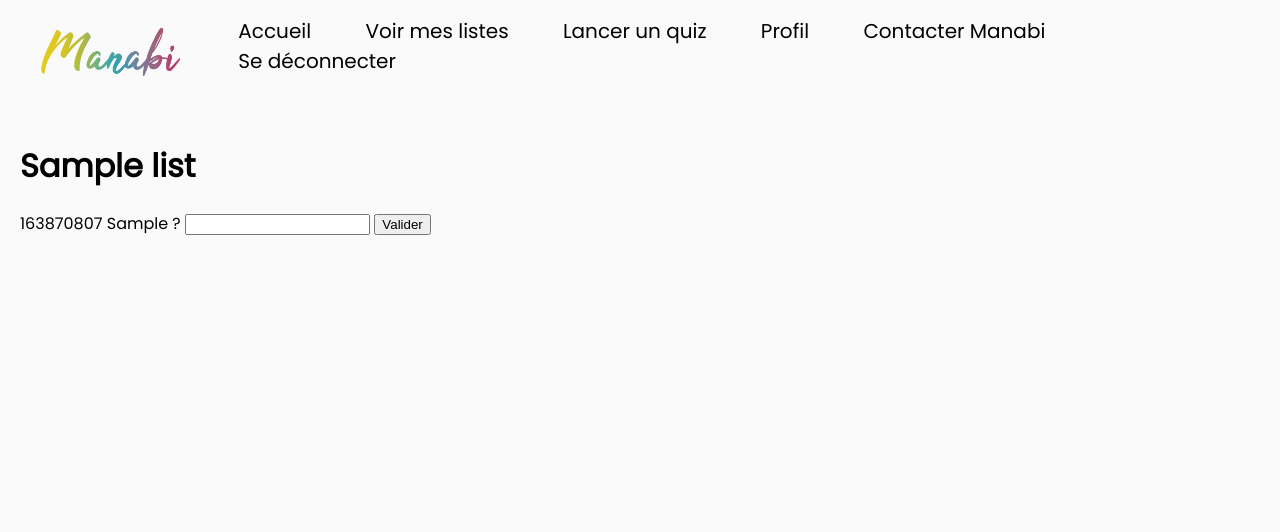
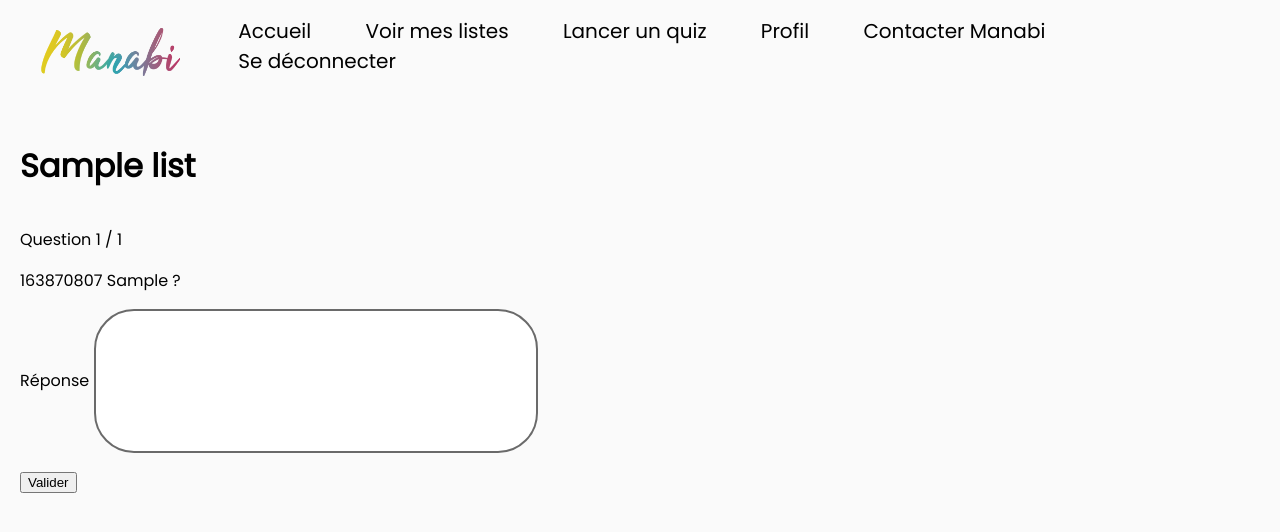
Before and after one commit to Dumorya/Manabi-Symfony, a Symfony app: template templates/quiz/quiz.html.twig in a window 1280 px wide. Shown: the top 532 px of the page. Run offline with Twig, Linux system fonts and the light colour scheme; the template is opened without the code that fills it: most values are stand-ins (such as "Sample title", 1, 10 or a date in 2020); some libraries are stand-ins or nearby versions.

Commit message:
quiz fonctionnel

```diff
--- a/config/bundles.php
+++ b/config/bundles.php
@@ -15,5 +15,4 @@ return [
     Symfony\Bundle\MakerBundle\MakerBundle::class => ['dev' => true],
     Symfony\Bundle\WebServerBundle\WebServerBundle::class => ['dev' => true],
     Doctrine\Bundle\FixturesBundle\DoctrineFixturesBundle::class => ['dev' => true, 'test' => true],
-    Craue\FormFlowBundle\CraueFormFlowBundle::class => ['all' => true],
 ];
--- a/public/css/style.css
+++ b/public/css/style.css
@@ -312,7 +312,80 @@ body
 }
 
 /* quiz */
-.answer
+.answerSentence
 {
     display: none;
 }
+
+.answer
+{
+    color: #B63966;
+}
+
+.question > input
+{
+    border: 2px solid #6A6A6A;
+    border-radius: 40px;
+    background-color: white;
+    height: 100px;
+    width: 400px;
+    padding: 20px;
+}
+
+.quiz:focus div, .quiz:focus, .quiz div:focus, .quiz input:focus
+{
+    outline: none;
+}
+
+.quiz .slick-prev
+{
+    display: none !important;
+}
+
+.validateQuestionButton, .quiz .slick-next
+{
+    padding: 15px 0px;
+    border-radius: 40px;
+    border: 2px solid #B63966;
+    background-color: #B63966;
+    color: white;
+    width: 200px;
+    cursor: pointer;
+    font-family: 'Poppins', sans-serif;
+    font-size: 18px;
+    transition: all 0.3s ease-out;
+}
+
+.validateQuestionButton:hover, .quiz .slick-next:hover
+{
+    padding: 15px 0px;
+    border-radius: 40px;
+    border: 2px solid #B63966;
+    background-color: transparent;
+    color: #B63966;
+    width: 200px;
+    cursor: pointer;
+    transition: all 0.3s ease-out;
+}
+
+.validateButtonDisabled
+{
+    background-color: #6A6A6A !important;
+    border-color: #6A6A6A !important;
+    cursor: not-allowed !important;
+}
+
+.validateButtonDisabled:hover
+{
+    color: white !important;
+}
+
+.quiz .slick-next
+{
+    display: none !important;
+}
+
+.finalScore, .goToScore
+{
+    display: none;
+}
--- a/public/js/quiz.js
+++ b/public/js/quiz.js
@@ -1,9 +1,147 @@
-// on click of the validate button
-$('.validateQuestionButton').click(function()
+$(document).ready(function()
 {
-    // we display the answers
-    $(this).parent().find('.answer').css('display', 'block');
+    var score = 0;
 
-    // get answer written by user
-    let answer = $(this).parent().find('input').val();
+    // slider
+    $('.quiz').slick({
+        infinite: false,
+        draggable: false,
+        focusOnSelect: false,
+        nextArrow: '<button type="button" class="slick-next">Question suivante</button>'
+    });
+
+    $('.startQuiz').click(function()
+    {
+        // let's restart from 0
+        score = 0;
+    });
+
+    // on click of the validate button
+    $('.validateQuestionButton').click(function()
+    {
+        $('.validateQuestionButton').css('display','none');
+        $('.quiz .slick-next').attr('style','display: block !important');
+
+        // we display the answers
+        $(this).parent().find('.answerSentence').css('display', 'block');
+
+        // get answer written by user
+        var userAnswer = $(this).parent().find('input').val();
+        var trueAnswer = $(this).parent().find('input').attr('data-answer');
+
+        if(userAnswer === trueAnswer)
+        {
+            $(this).parent().find('.answerSentence').text('Bonne réponse !');
+            $(this).parent().find('.answerSentence').css('color','#35A5AA');
+            $(this).parent().find('input').css('border-color','#35A5AA');
+            $(this).parent().find('input').prop('disabled','true');
+
+            score++;
+        }
+        else
+        {
+            // display the sentence
+            $(this).parent().find('.answerSentence').text('Mauvaise réponse...');
+            $(this).parent().find('.answerSentence').css('color','#B63966');
+
+            // strike the answer
+            $(this).parent().find('input').css('text-decoration','line-through');
+            $(this).parent().find('input').css('border-color','#B63966');
+            $(this).parent().find('input').prop('disabled','true');
+
+            // display the right answer
+            $(this).parent().find('.answer').text(trueAnswer);
+        }
+    });
+
+    // display and hide the validate and next buttons, depends on the action
+    $('.quiz .slick-next').click(function(){
+        $('.validateQuestionButton').css('display','block');
+        $('.quiz .slick-next').attr('style','display: none !important');
+    });
+
+    // by default we disable the validate button
+    $('.validateQuestionButton').prop('disabled','true').addClass('validateButtonDisabled');
+
+    // if the answer field is not empty, we enable the validate button
+    $( ".quiz input" ).keyup(function()
+    {
+        if($(this).val() !== '')
+        {
+            $(this).parent().find('.validateQuestionButton').removeClass('validateButtonDisabled');
+            $(this).parent().find('.validateQuestionButton').removeAttr("disabled");
+        }
+    });
+
+
+    // press the validate button of the last question
+    $('.validateQuestionEnd').click(function()
+    {
+        $('.validateQuestionEnd').css('display','none');
+        $('.goToScore').css('display','block');
+
+        // we display the answers
+        $(this).parent().find('.answerSentence').css('display', 'block');
+
+        // get answer written by user
+        var userAnswer = $(this).parent().find('input').val();
+        var trueAnswer = $(this).parent().find('input').attr('data-answer');
+
+        if(userAnswer === trueAnswer)
+        {
+            $(this).parent().find('.answerSentence').text('Bonne réponse !');
+            $(this).parent().find('.answerSentence').css('color','#35A5AA');
+            $(this).parent().find('input').css('border-color','#35A5AA');
+            $(this).parent().find('input').prop('disabled','true');
+
+            score++;
+        }
+        else
+        {
+            // display the sentence
+            $(this).parent().find('.answerSentence').text('Mauvaise réponse...');
+            $(this).parent().find('.answerSentence').css('color','#B63966');
+
+            // strike the answer
+            $(this).parent().find('input').css('text-decoration','line-through');
+            $(this).parent().find('input').css('border-color','#B63966');
+            $(this).parent().find('input').prop('disabled','true');
+
+            // display the right answer
+            $(this).parent().find('.answer').text(trueAnswer);
+        }
+    });
+
+    $('.goToScore').click(function(){
+        $('.question').css('display','none');
+        $('.finalScore').css('display','block');
+        $('.score b').text(score);
+
+        //TODO: Récupérer le nombre de questions total pour pouvoir attribuer les appréciations dynamiquement (et non juste /20)
+
+        if(score < 5)
+        {
+            $('.congrats').text('Un peu d\'entrainement et ça ira !');
+        }
+        else if(score >= 5 && score < 10)
+        {
+            $('.congrats').text('Encore un petit effort !');
+        }
+        else if(score >= 10  && score < 15)
+        {
+            $('.congrats').text('Ca commence à venir !');
+        }
+        else if(score >= 15 && score < 17)
+        {
+            $('.congrats').text('Bon travail !');
+        }
+        else if(score >= 17 && score < 20)
+        {
+            $('.congrats').text('Très bon travail !');
+        }
+        else if(score === 20)
+        {
+            $('.congrats').text('Excellent !');
+        }
+    });
 });
--- a/src/Controller/QuizController.php
+++ b/src/Controller/QuizController.php
@@ -42,7 +42,7 @@ class QuizController extends AbstractController
         $chosenList = $request->request->get('_quizList');
         $list = $this->getDoctrine()->getRepository(WordsList::class)->findOneBy([ "name" => $chosenList ]);
 
-        // TODO: faire un rand() en SQL en faiant un custom repository plutôt que de la faire après en PHP car là
+        // TODO: faire un rand() en SQL en faisant un custom repository plutôt que de la faire après en PHP car là
         // TODO: on shuffle tous les mots de la liste et on en prend 20, c'est pas bon niveau perf
 
         // turn the object into an array
--- a/src/Kernel.php
+++ b/src/Kernel.php
@@ -2,7 +2,6 @@
 
 namespace App;
 
-use Craue\FormFlowBundle\CraueFormFlowBundle;
 use Symfony\Bundle\FrameworkBundle\Kernel\MicroKernelTrait;
 use Symfony\Component\Config\Loader\LoaderInterface;
 use Symfony\Component\Config\Resource\FileResource;
@@ -22,7 +21,6 @@ class Kernel extends BaseKernel
         foreach ($contents as $class => $envs) {
             if ($envs[$this->environment] ?? $envs['all'] ?? false) {
                 yield new $class();
-                new CraueFormFlowBundle();
             }
         }
     }
--- a/templates/base.html.twig
+++ b/templates/base.html.twig
@@ -3,13 +3,15 @@
 <head>
     <meta charset="UTF-8">
     <link rel="icon" type="image/x-icon" href="{{ asset('favicon.ico') }}" />
-    <link rel="stylesheet" href="{{ asset('css/style.css') }}" />
-    <link href="https://fonts.googleapis.com/css?family=Poppins&display=swap" rel="stylesheet">
     <title>{% block title %}Manabi{% endblock %}</title>
-    <script src="https://kit.fontawesome.com/97f34d6c2d.js"></script>
-    <script src="https://ajax.googleapis.com/ajax/libs/jquery/3.4.0/jquery.min.js"></script>
-    {% block script %}{% endblock %}
-    {% block stylesheets %}{% endblock %}
+    {% block script %}
+        <script src="https://kit.fontawesome.com/97f34d6c2d.js"></script>
+        <script src="https://ajax.googleapis.com/ajax/libs/jquery/3.4.0/jquery.min.js"></script>
+    {% endblock %}
+    {% block stylesheets %}
+        <link href="https://fonts.googleapis.com/css?family=Poppins&display=swap" rel="stylesheet">
+        <link rel="stylesheet" href="{{ asset('css/style.css') }}" />
+    {% endblock %}
 </head>
 <body>
 
--- a/templates/quiz/quiz.html.twig
+++ b/templates/quiz/quiz.html.twig
@@ -1,41 +1,61 @@
 {% extends "base.html.twig" %}
 
 {% block title %}Manabi - Quiz{% endblock %}
+{% block script %}
+    <script src="https://kit.fontawesome.com/97f34d6c2d.js"></script>
+    <script src="https://ajax.googleapis.com/ajax/libs/jquery/3.4.0/jquery.min.js"></script>
+    <script type="text/javascript" src="//cdn.jsdelivr.net/npm/slick-carousel@1.8.1/slick/slick.min.js"></script>
+{% endblock %}
+{% block stylesheets %}
+    <link href="https://fonts.googleapis.com/css?family=Poppins&display=swap" rel="stylesheet">
+    <link rel="stylesheet" href="{{ asset('css/style.css') }}" />
+    <link rel="stylesheet" type="text/css" href="//cdn.jsdelivr.net/npm/slick-carousel@1.8.1/slick/slick.css"/>
+{% endblock %}
 
 {% block body %}
     {{ include('default/_navbar.html.twig') }}
 
     <h1>{{ list.name }}</h1>
 
-
+    <div class="quiz">
         {% for word in words %}
+            {% set questionType = '' %}
             <div class="question">
-            <label for="question{{ loop.index }}">
+                <p>Question {{ loop.index }} / {{ words|length }}</p>
+                <p>
                     {% set randomQuestion = random(questions) %}
                     {{ randomQuestion }}
                     {% if randomQuestion == 'Que signifie ' %}
+                        {% set questionType = word.toTranslation %}
                         {{ word.fromWord }} ?
                     {% else %}
+                        {% set questionType = word.fromWord %}
                         {{ word.toTranslation }} ?
                     {% endif %}
-            </label>
-            <input type="text" id="question{{ loop.index }}"/>
+                </p>
+                <label for="question{{ loop.index }}">Réponse</label>
+                <input type="text" id="question{{ loop.index }}" data-answer="{{ questionType }}"/>
+                <p class="answer"></p>
+                <p class="answerSentence"></p>
+
+            {% if loop.index != words|length %}
                 <button class="validateQuestionButton">Valider</button>
-            <p class="answer">
-                <b>
-                    {% if randomQuestion == 'Que signifie ' %}
-                        {{ word.toTranslation }}
             {% else %}
-                        {{ word.fromWord }}
+                <button class="validateQuestionEnd">Valider</button>
+                <button class="goToScore">Terminer</button>
             {% endif %}
-                </b>
-            </p>
-
             </div>
         {% endfor %}
+    </div>
+    <div class="finalScore">
+        <p class="score"><b></b> / {{ words|length }}</p>
+        <p class="congrats"></p>
+        <button>Recommencer</button>
+        <button>Quitter</button>
+    </div>
+
+{% endblock %}
 
 {% block javascripts %}
     <script src="{{ asset('js/quiz.js') }}"></script>
 {% endblock %}
-
-{% endblock %}
--- a/templates/quiz/wordslist.html.twig
+++ b/templates/quiz/wordslist.html.twig
@@ -23,8 +23,12 @@
                 {% endfor %}
             </ul>
 
-            <button type="submit">Commencer</button>
+            <button type="submit" class="startQuiz">Commencer</button>
         </form>
     {% endif %}
 
+    {% block javascripts %}
+        <script src="{{ asset('js/quiz.js') }}"></script>
+    {% endblock %}
+
 {% endblock %}
```
Also changed, not shown: 3 other files. Lines whose indentation alone changed are shown as unchanged.
